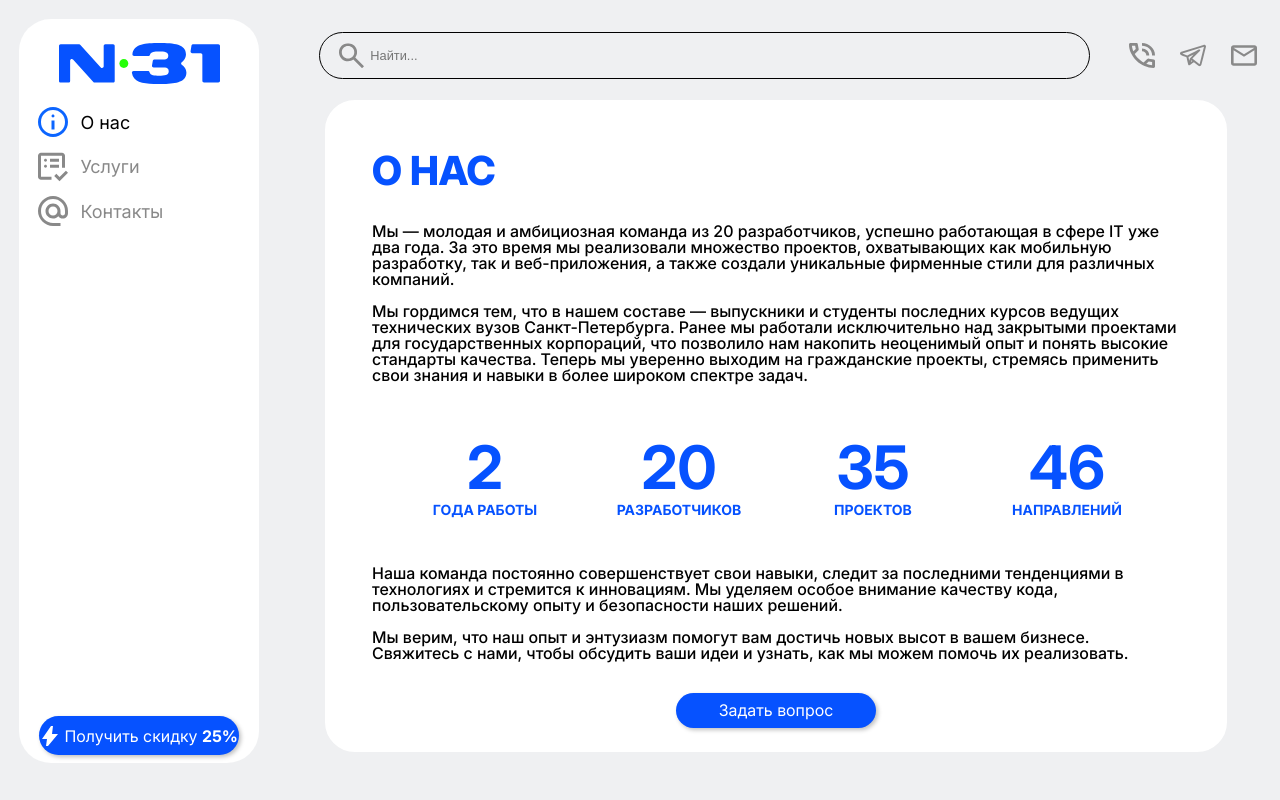
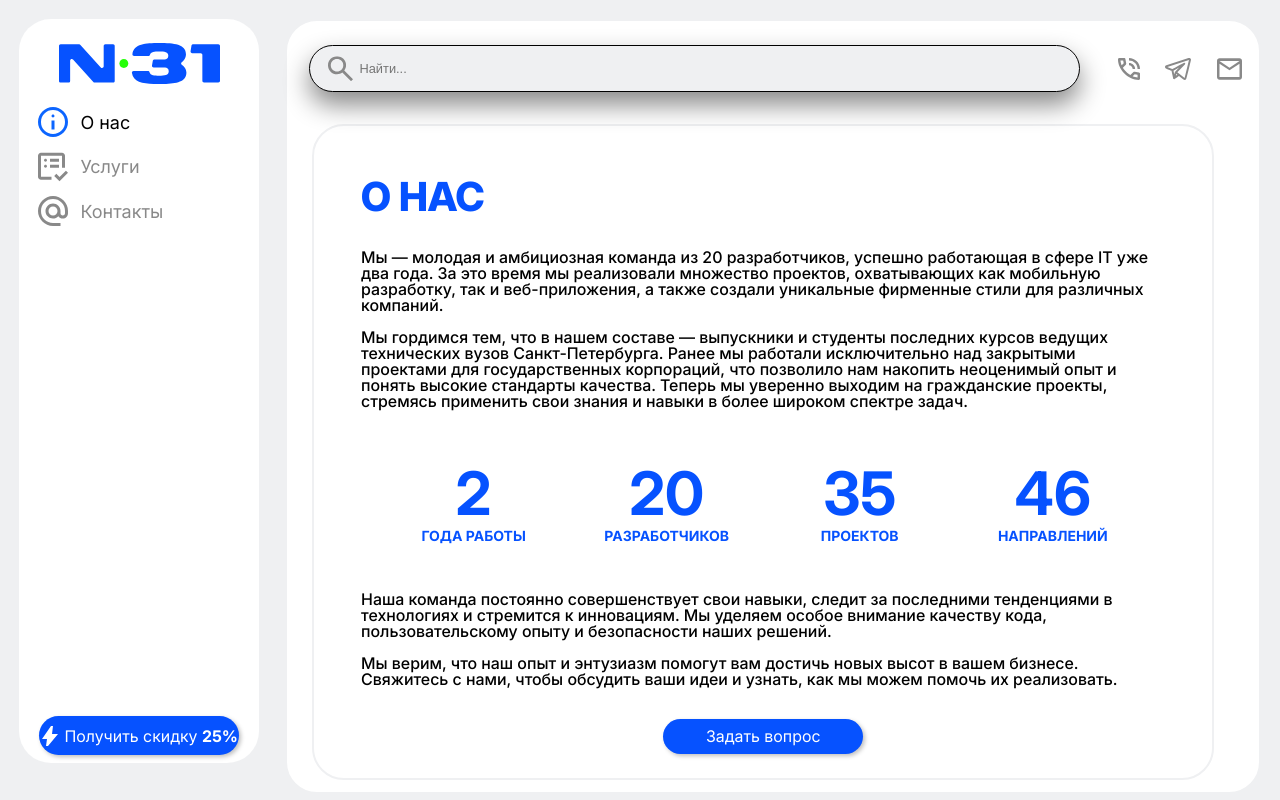
Before and after one commit to helennn123433/visitka_freelance, a Vue app: page / in a window 1280 px wide. Built offline with nearby package versions, Linux system fonts and the light colour scheme.

Commit message:
Уменьшил иконку телефона, добавил белый задний фон

```diff
--- a/src/App.vue
+++ b/src/App.vue
@@ -79,4 +79,16 @@ onMounted(() => {
   box-sizing: border-box;
   scroll-margin-top: 5vh;
 }
+
+.section#info{
+  display: flex;
+  flex-direction: column;
+  padding: 1.5rem 2vw 1vw 1vw;
+  margin: 1.5vw 1.5vw 0 0.5vw;
+  border: 2px solid #eff0f2;
+  border-radius: 32px;
+  box-sizing: border-box;
+  min-height: auto;
+  background: white;
+}
 </style>
--- a/src/components/services/HeaderComp.vue
+++ b/src/components/services/HeaderComp.vue
@@ -2,7 +2,7 @@
     <div class="header">
       <SearchComp />
       <div class="header-buttons">
-        <img src="@/assets/img/services/phone-icon.svg" alt="Иконка телефона" class="icon" />
+        <img src="@/assets/img/services/phone-icon.svg" alt="Иконка телефона" class="icon phone-icon" />
         <img src="@/assets/img/services/tg-icon.svg" alt="Иконка телеграма" class="icon" />
         <img src="@/assets/img/services/email-icon.svg" alt="Иконка почты" class="icon" />
       </div>
@@ -34,6 +34,9 @@
       &:hover {
         filter: brightness(0.1) invert(0.3);
       }
+      &.phone-icon {
+        width: 1.7vw;
+      }
     }
   }
   </style>
--- a/src/components/services/SearchComp.vue
+++ b/src/components/services/SearchComp.vue
@@ -24,8 +24,7 @@
     border-radius: 5vw;
     border: 1px solid black;
     outline: none;
-    //box-shadow: 0vw 1vw 2vw $grey;
-    box-shadow: none;
+    box-shadow: 0vw 1vw 2vw $grey;
     font-size: 3vw;
   }
   .search-icon {
```
